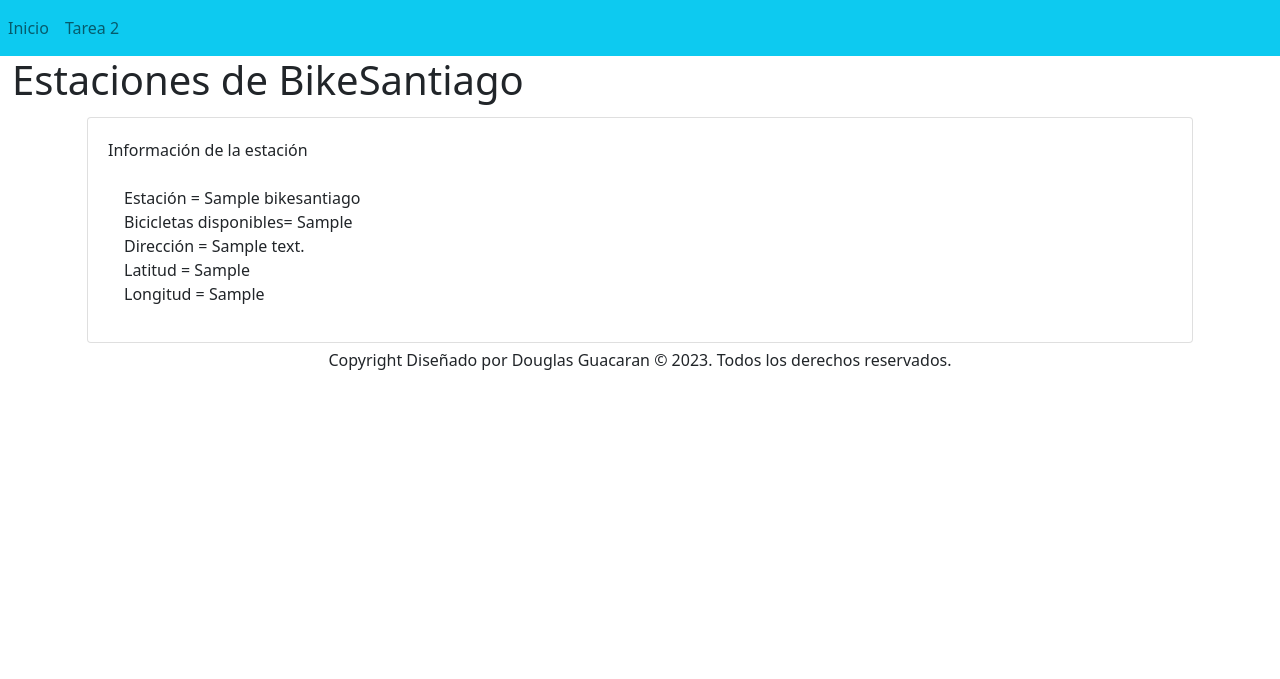
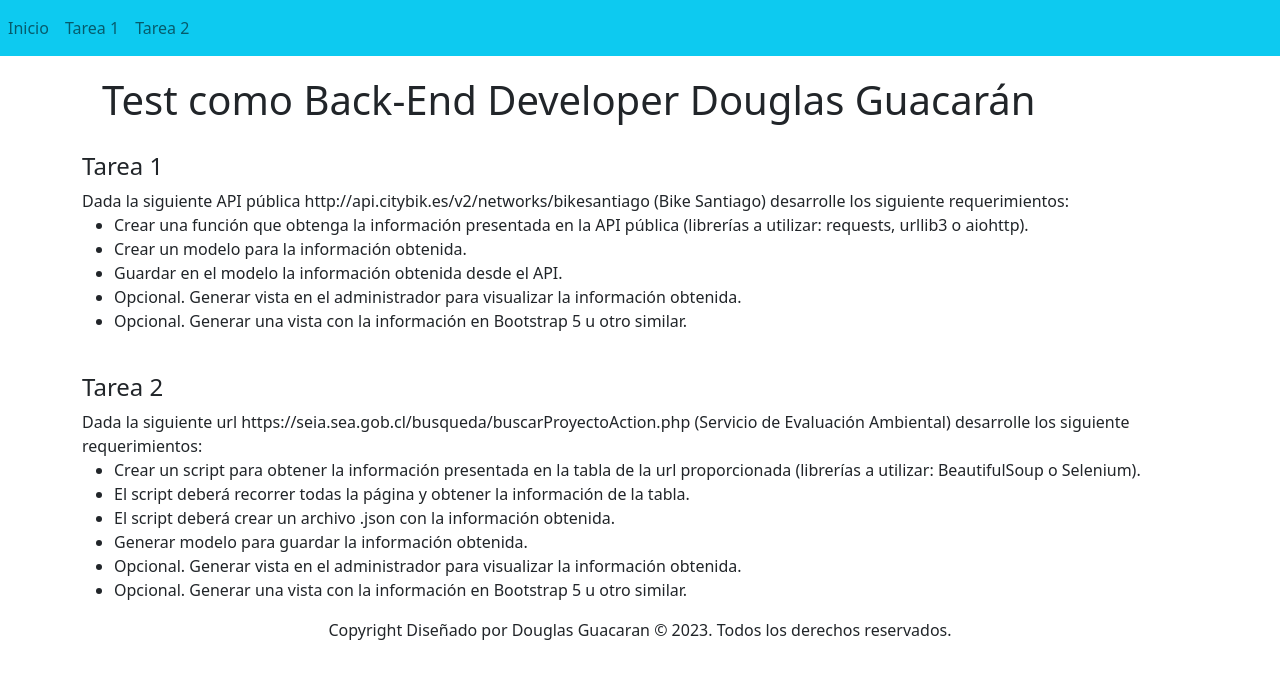
Before and after one commit to DouglasGuacaran/testbike, a Django app: page / in a window 1280 px wide. Shown: the top 679 px of the page. Run offline with Django 4.2, Linux system fonts and the light colour scheme; tables that the repository leaves empty hold one stand-in row (values such as "Sample post").

Commit message:
Ultimos Cambios

```diff
--- a/core/admin.py
+++ b/core/admin.py
@@ -1,5 +1,5 @@
 from django.contrib import admin
-from .models import BikeSantiago
+from .models import Estacion
 
-admin.site.register(BikeSantiago)
+admin.site.register(Estacion)
 # Register your models here.
--- a/core/models.py
+++ b/core/models.py
@@ -1,16 +1,16 @@
 from django.db import models
 # Create your models here.
-class BikeSantiago(models.Model):
-
-    id_station = models.CharField(max_length=200, unique=True)
-    name_station = models.CharField(max_length=200, null=True)
-    free_bikes = models.CharField(max_length=200, null=True)
-    address = models.CharField(max_length=200,blank=True, null=True)
-    latitude = models.CharField(max_length=200,blank=True, null=True)
-    longitude = models.CharField(max_length=200,blank=True, null=True)
+class Estacion(models.Model):
+    id = models.CharField(max_length=50, primary_key=True)
+    nombre = models.CharField(max_length=255)
+    latitud = models.FloatField()
+    longitud = models.FloatField()
+    bicicletas_disponibles = models.IntegerField()
+    espacios_disponibles = models.IntegerField()
+    ultima_actualizacion = models.DateTimeField()
 
     def __str__(self):
-        return self.name_station
+        return self.nombre
 
 
 # class
--- a/core/static/css/home.css
+++ b/core/static/css/home.css
@@ -3,19 +3,6 @@
     padding: 0;
 }
 
-.container{
-    width: 100%;
-    display: grid;
-    grid-template-columns: repeat(auto-fit, minmax(300px,1fr));
-}
-
 .container h1 {
     padding: 20px;
 }
-
-.card {
-    width: auto;
-    font-size:16px;
-    padding: 20px;
-    margin: 5px;
-}
--- a/core/templates/home.html
+++ b/core/templates/home.html
@@ -4,38 +4,59 @@
 {% block stylecss %}<link rel="stylesheet" href="{% static 'css/home.css' %}"> {% endblock stylecss %}
 {% block body %}
     <div class="container-fluid">
-        <h1>
-            Estaciones de BikeSantiago
-        </h1>
         <div class="container">
-            {% for i in all_data %}
-            <div class="card">
-                <div class="card-title">
-                    Información de la estación
-                </div>
-                <div class="card-body">
-                    <div class="card-text">
-                        Estación = {{i.name_station}}
-                    </div>
-                    <div class="card-text">
-                        Bicicletas disponibles= {{i.free_bikes}}
-                    </div>
-                    <div class="card-text">
-                        Dirección = {{i.address}}
-                    </div>
-                    <div class="card-text">
-                        Latitud = {{i.latitude}}
-                    </div>
-                    <div class="card-text">
-                        Longitud = {{i.longitude}}
-                    </div>
-                </div>
-            </div>
-            {% endfor %}
+            <h1>
+                Test como Back-End Developer Douglas Guacarán
+            </h1>
+            <h4>Tarea 1</h4>
+            <span>
+                Dada la siguiente API pública http://api.citybik.es/v2/networks/bikesantiago (Bike Santiago)
+desarrolle los siguiente requerimientos:
+            </span>
+            <ul>
+                <li>
+                    Crear una función que obtenga la información presentada en la API pública (librerías a utilizar: requests, urllib3 o aiohttp).
+                </li>
+                <li>
+                    Crear un modelo para la información obtenida.
+                </li>
+                <li>
+                    Guardar en el modelo la información obtenida desde el API.
+                </li>
+                <li>
+                    Opcional. Generar vista en el administrador para visualizar la información obtenida.
+                </li>
+                <li>
+                    Opcional. Generar una vista con la información en Bootstrap 5 u otro similar.
+                </li>
+            </ul>
+            <br>
+            <h4>Tarea 2</h4>
+            <span>
+                Dada la siguiente url https://seia.sea.gob.cl/busqueda/buscarProyectoAction.php (Servicio
+de Evaluación Ambiental) desarrolle los siguiente requerimientos:
+            </span>
+            <ul>
+                <li>
+                    Crear un script para obtener la información presentada en la tabla de la url proporcionada (librerías a utilizar: BeautifulSoup o Selenium).
+                </li>
+                <li>
+                    El script deberá recorrer todas la página y obtener la información de la tabla.
+                </li>
+                <li>
+                    El script deberá crear un archivo .json con la información obtenida.
+                </li>
+                <li>
+                    Generar modelo para guardar la información obtenida.
+                </li>
+                <li>
+                    Opcional. Generar vista en el administrador para visualizar la información obtenida.
+                </li>
+                <li>
+                    Opcional. Generar una vista con la información en Bootstrap 5 u otro similar.
+                </li>
+            </ul>
         </div>
-        <div>
-        </div>
-
     </div>
 {% endblock body %}
 
--- a/core/templates/navbar.html
+++ b/core/templates/navbar.html
@@ -10,7 +10,10 @@
     <div class="collapse navbar-collapse mx-auto" id="navbarNav">
       <ul class="navbar-nav">
         <li class="nav-item">
-          <a class="nav-link" href="#">Inicio<span class="sr-only"></span></a>
+          <a class="nav-link" href="{% url 'home' %}">Inicio<span class="sr-only"></span></a>
+        </li>
+        <li class="nav-item">
+          <a class="nav-link" href="{% url 'bike_list' %}">Tarea 1</a>
         </li>
         <li class="nav-item">
           <a class="nav-link" href="{% url 'tarea2' %}">Tarea 2</a>
--- a/core/urls.py
+++ b/core/urls.py
@@ -1,8 +1,10 @@
 from django.urls import path
-from . views import home, tarea2
-from django.contrib.auth import views
+from . views import home, bike_list, tarea2, actualizar_estaciones
+
 
 urlpatterns = [
     path('', home,name='home'),
-    path('tarea2/',tarea2,name='tarea2')
+    path('bike_list', bike_list,name='bike_list'),
+    path('actualizar-estaciones/', actualizar_estaciones, name='actualizar_estaciones'),
+    path('tarea2/',tarea2,name='tarea2'),
 ]
--- a/core/views.py
+++ b/core/views.py
@@ -1,30 +1,46 @@
 from django.shortcuts import render
-from .models import BikeSantiago
+from .models import Estacion
+from datetime import datetime
 from bs4 import BeautifulSoup
 import requests
 
 def home(request):
-    datos = BikeSantiago.objects.values()
-    if datos == 0:
-        url = 'http://api.citybik.es/v2/networks/bikesantiago'
-        response = requests.get(url)
-        data = response.json()
 
-        for i in data['network']['stations']:
-            datos_bikesantiago = BikeSantiago(
-                id_station = i['id'],
-                name_station = i['name'],
-                free_bikes = i['free_bikes'],
-                address = i['extra']['address'],
-                latitude = i['latitude'],
-                longitude = i['longitude']
-            )
+    return render(request,'home.html')
 
-            datos_bikesantiago.save()
-            all_data = BikeSantiago.objects.all().order_by('-id')
-    else:
-        all_data = BikeSantiago.objects.all().order_by('latitude')
-    return render(request,'home.html',{"all_data":all_data})
+def bike_list(request):
+    estaciones = Estacion.objects.all()
+    return render(request,'bike_list.html',{'estaciones':estaciones})
+
+
+def actualizar_estaciones(request):
+    # Hacer una solicitud a la API y obtener los datos
+    response = requests.get('http://api.citybik.es/v2/networks/bikesantiago')
+    data = response.json()
+
+    # Procesar los datos y actualizar los registros en la base de datos
+    estaciones = data['network']['stations']
+    for estacion in estaciones:
+        # Comprobar si la estación ya existe en la base de datos
+        try:
+            obj = Estacion.objects.get(id=estacion['id'])
+        except Estacion.DoesNotExist:
+            obj = Estacion(id=estacion['id'])
+
+        # Actualizar los campos de la estación
+        obj.nombre = estacion['name']
+        obj.latitud = estacion['latitude']
+        obj.longitud = estacion['longitude']
+        obj.bicicletas_disponibles = estacion['free_bikes']
+        obj.espacios_disponibles = estacion['empty_slots']
+        obj.ultima_actualizacion = datetime.fromtimestamp(int(data['network']['stations']['extra']['last_updated']))
+
+        # Guardar la estación en la base de datos
+        obj.save()
+
+    # Redirigir a una página de confirmación de actualización
+    return render(request, 'bike_list.html')
+
 
 
 def tarea2(request):
```
Also changed, not shown: core/prueba.py (+9 -3 lines), core/templates/bike_list.html (added, +41 -0 lines), data.json (added, +1 -0 lines), core/migrations/0006_bikes_delete_bikesantiago.py (added), core/migrations/0007_bikes_normal_bikes.py (added), core/migrations/0008_estacion_delete_bikes.py (added), core/static/css/bike_list.css (added).
